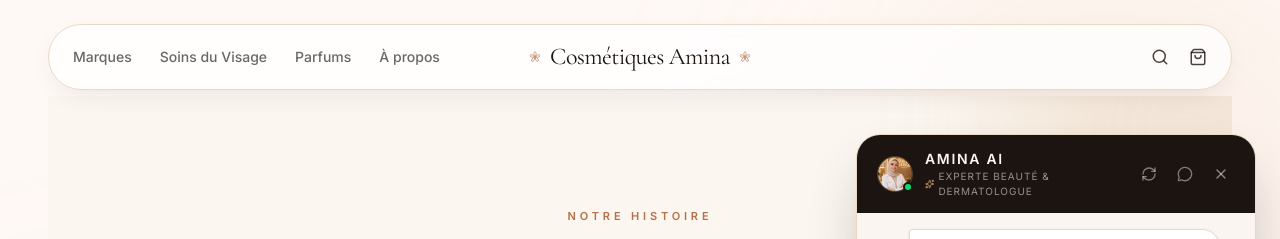
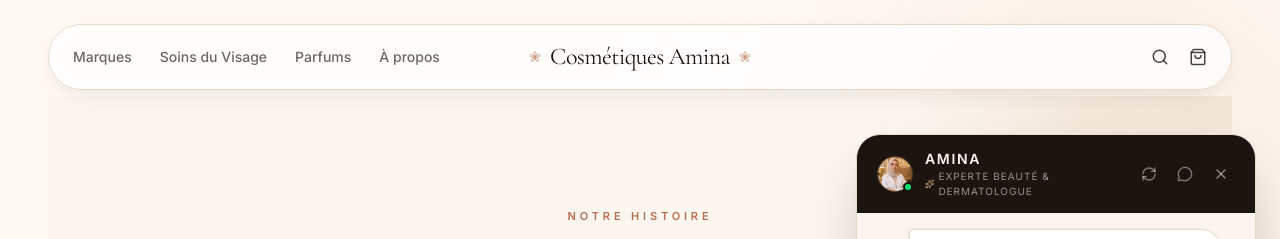
Before and after one commit to Shakir788/amina_cosmatics, a Next.js app: page /about in a window 1280 px wide. Both pictures are taken after a click on the button 1228 px from the left and 748 px from the top of the page. Shown: the top 239 px of the page. Built offline with nearby package versions, Linux system fonts and the light colour scheme.

Commit message:
feat: AI assistant name

```diff
--- a/components/AIAssistant.jsx
+++ b/components/AIAssistant.jsx
@@ -264,7 +264,7 @@
                     <span className="absolute bottom-0 right-0 w-2.5 h-2.5 bg-green-400 border-2 border-[#1C1410] rounded-full" />
                   </div>
                   <div>
-                    <h3 className="text-[#FBF6F0] text-sm font-semibold uppercase tracking-[0.12em]">Amina AI</h3>
+                    <h3 className="text-[#FBF6F0] text-sm font-semibold uppercase tracking-[0.12em]">Amina</h3>
                     <p className="text-[#FBF6F0]/55 text-[10px] uppercase tracking-widest flex items-center gap-1">
                       <Sparkles className="w-2.5 h-2.5 text-[#D4A574]" />
                       Experte Beauté & Dermatologue
```
